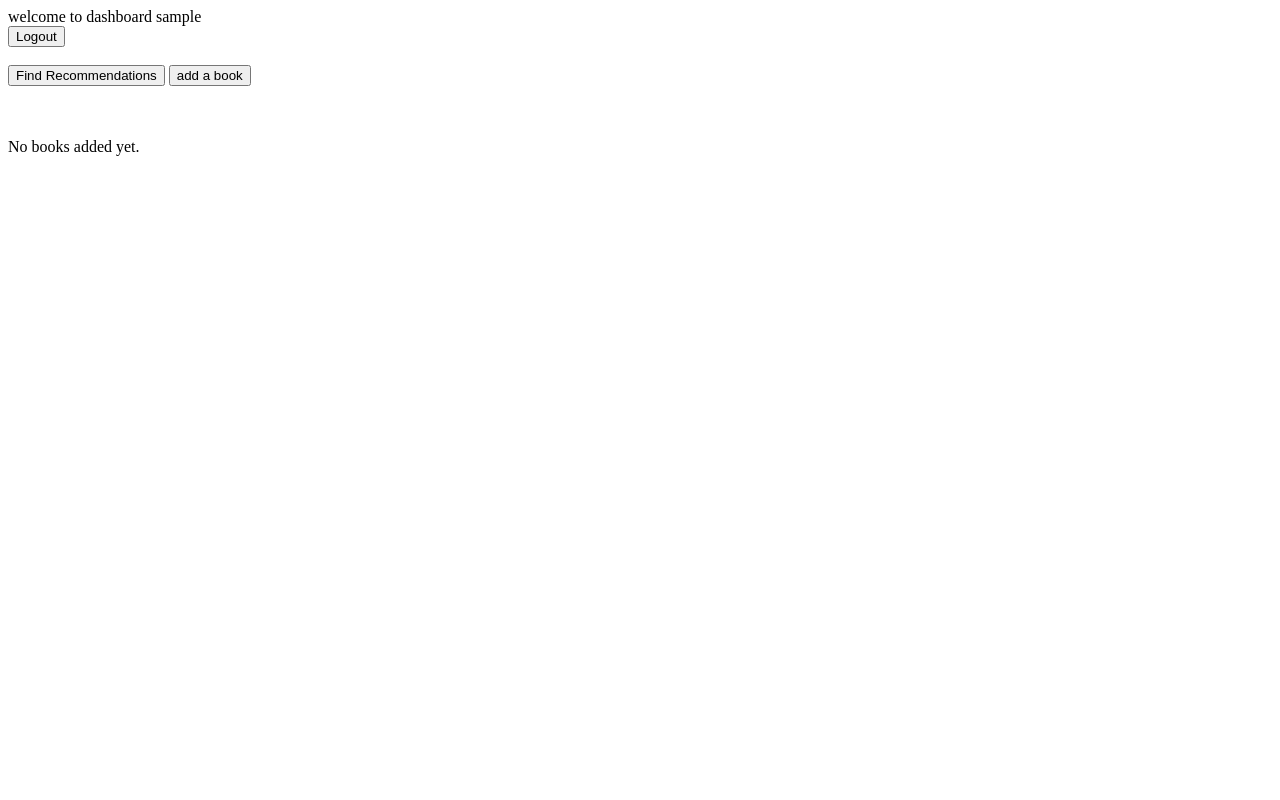
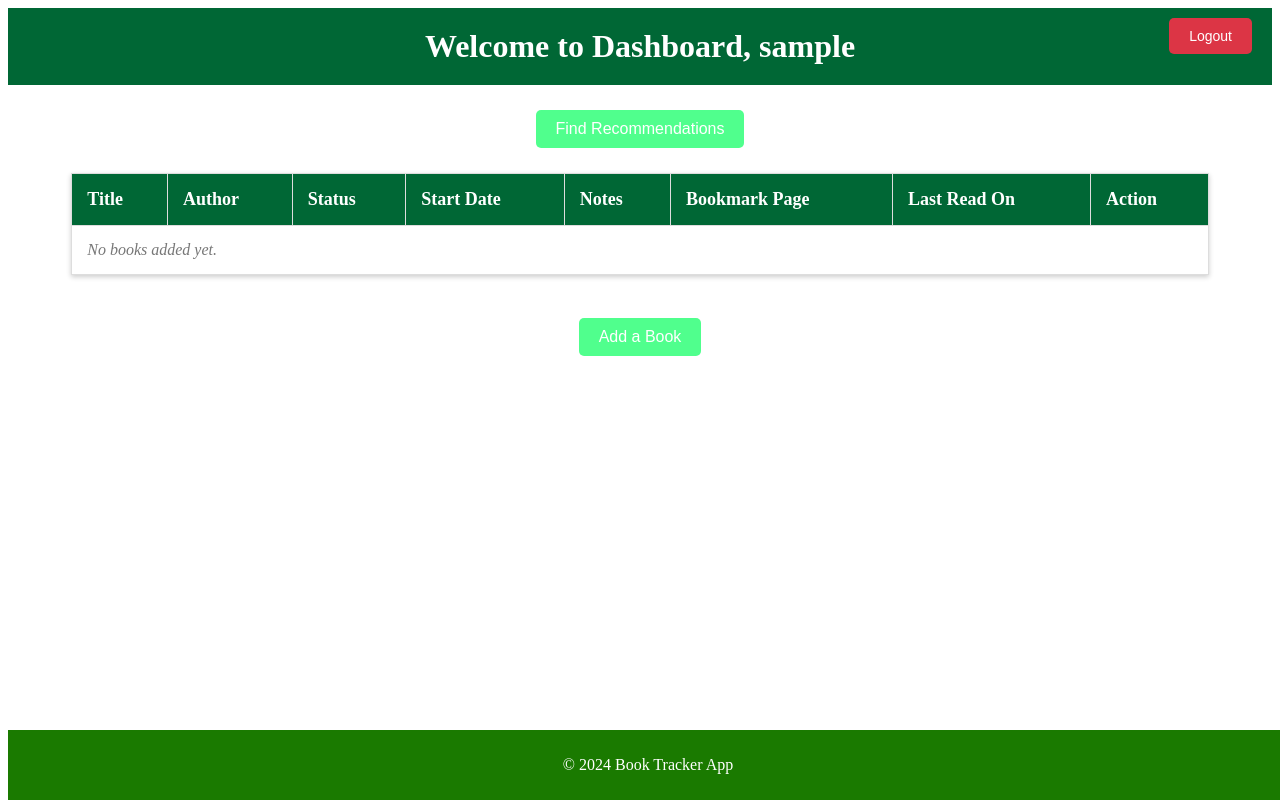
Before and after one commit to craxh21/Book_R-T, a Flask app: page /dashboard in a window 1280 px wide. Run offline with Flask 3, Linux system fonts and the light colour scheme; the visitor is signed in with stand-in values (Sample User, id 1); parts of the project's set-up code (start-up, migrations or seed data) failed here and were passed over.

Commit message:
Delete book. and dashboard styled

```diff
--- a/app.py
+++ b/app.py
@@ -23,7 +23,7 @@ db = SQLAlchemy(app)
 
 class Users(db.Model):
     id = db.Column(db.Integer, primary_key=True)
-    username = db.Column(db.String(80),  nullable=False)
+    username = db.Column(db.String(80),unique= True,  nullable=False)
     email = db.Column(db.String(100),unique= True, nullable=False)
     password = db.Column(db.String(50), nullable=False)
 
@@ -73,11 +73,11 @@ def register():
         # Add and commit the new user to the database
         db.session.add(entry)
         db.session.commit()
-        # Set session for the logged-in user, with username
+        # Set session variables for the logged-in user, with username
         session['user_id'] = entry.id
         session['user'] = username
-        # Redirect to the dashboard
-        return redirect(url_for('dashboard'))
+
+        return redirect(url_for('dashboard')) # Redirect to the dashboard
 
     return render_template('login.html')  #url_for('login') translates the endpoint name (the function name in your code) to its corresponding URL path.
 
@@ -210,6 +210,7 @@ def dashboard():
     # Format the book data to pass to the template
     books = [
         {
+            "id":user_book.id,
             "title": user_book.book.title,  # Access the related book's name
             "author": user_book.book.author,  # Access the related book's author
             "start_date": user_book.start_date,
@@ -235,16 +236,16 @@ def addBook():
         # Check if the book already exists in the Books table
         book = Books.query.filter_by(title=title, author=author).first()
 
-        if not book:
+        if not book:    #if book not in db than add it
             book = Books(title = title, author = author)
             db.session.add(book)
             db.session.commit()
 
-         # Retrieve the book_id from the Books table
+        # Retrieve the book_id from the Books table and user_id from the curr session
         book_id = book.id
+        user_id = session['user_id']
 
         # Check if the user already has this book in their dashboard
-        user_id = session['user_id']
         user_book = UserBooks.query.filter_by(user_id=user_id, book_id=book_id).first()
         if not user_book:
             # add entry in the USerBooks table
@@ -256,5 +257,16 @@ def addBook():
 
     return render_template('add_book.html')
 
+@app.route("/delete/<string:id>", methods = ['GET', 'POST'])
+def deleteBook(id):
+    if 'user' in session:
+        user_book = UserBooks.query.filter_by(id = id).first()
+        print("id is: ",id)
+        db.session.delete(user_book)
+        db.session.commit()
+    return redirect('/dashboard')
+
+
+
 if __name__ == '__main__':
     app.run(debug=True)
--- a/static/css/styles.css
+++ b/static/css/styles.css
@@ -9,3 +9,129 @@
     color: green;
     font-style: italic;
 }
+
+/* Dashboard Styles */
+
+/* Header */
+.dashboard-header {
+    background-color: #006735;
+    color: #fff;
+    padding: 20px;
+    text-align: center;
+    position: relative;
+}
+
+.dashboard-header h1 {
+    margin: 0;
+}
+
+/* Logout Button - Top Right */
+.dashboard-btn-logout {
+    position: absolute;
+    top: 10px;
+    right: 20px;
+    background-color: #dc3545;
+    color: white;
+    border: none;
+    padding: 10px 20px;
+    cursor: pointer;
+    border-radius: 5px;
+    font-size: 14px;
+}
+
+.dashboard-btn-logout:hover {
+    background-color: #c82333;
+}
+
+/* Container */
+.dashboard-container {
+    width: 90%;
+    margin: auto;
+    padding: 20px 0;
+}
+
+/* Top Actions (Find Recommendations) */
+.dashboard-actions-top {
+    text-align: center;
+    margin-bottom: 20px;
+}
+
+/* Action Buttons */
+.dashboard-actions, .dashboard-actions-top {
+    text-align: center;
+}
+
+.dashboard-btn {
+    background-color: #50ff8d;
+    color: white;
+    border: none;
+    padding: 10px 20px;
+    margin: 5px;
+    cursor: pointer;
+    border-radius: 5px;
+    font-size: 16px;
+    text-decoration: none;
+}
+
+.dashboard-btn:hover {
+    background-color: #0056b3;
+}
+
+/* Table */
+.dashboard-table {
+    width: 100%;
+    border-collapse: collapse;
+    margin: 20px 0;
+    background-color: #fff;
+    box-shadow: 0px 2px 5px rgba(0, 0, 0, 0.2);
+}
+
+.dashboard-table thead {
+    background-color: #006735;
+    color: white;
+}
+
+.dashboard-table th, .dashboard-table td {
+    padding: 15px;
+    text-align: left;
+    border: 1px solid #ddd;
+}
+
+.dashboard-table tr:nth-child(even) {
+    background-color: #f9f9f9;
+}
+
+.dashboard-table th {
+    font-size: 18px;
+}
+
+.dashboard-btn-delete {
+    background-color: #dc3545;
+    color: white;
+    border: none;
+    padding: 5px 10px;
+    cursor: pointer;
+    border-radius: 5px;
+    font-size: 14px;
+}
+
+.dashboard-btn-delete:hover {
+    background-color: #c82333;
+}
+
+.dashboard-no-books {
+    text-align: center;
+    font-style: italic;
+    color: #777;
+}
+
+/* Footer */
+.dashboard-footer {
+    text-align: center;
+    padding: 10px 0;
+    background-color: #1a7a00;
+    color: white;
+    position: fixed;
+    bottom: 0;
+    width: 100%;
+}
--- a/templates/dashboard.html
+++ b/templates/dashboard.html
@@ -3,26 +3,60 @@
 <head>
     <meta charset="UTF-8">
     <meta name="viewport" content="width=device-width, initial-scale=1.0">
-    <title>Document</title>
+    <title>Dashboard</title>
+    <link rel="stylesheet" href="{{ url_for('static',filename='css/styles.css')  }}">
 </head>
 <body>
-    welcome to dashboard {{username}}   <br>
-    <a href="/logout"><button >Logout</button></a> <br><br>
-    <button onclick="window.location.href='/recommendByGenres'">Find Recommendations</button>
+    <header class="dashboard-header">
+        <h1>Welcome to Dashboard, {{ username }}</h1>
+        <a href="/logout"><button class="dashboard-btn-logout">Logout</button></a>
+    </header>
 
-    <button onclick="window.location.href='/addBook'">add a book</button>
+    <div class="dashboard-container">
+        <div class="dashboard-actions-top">
+            <button class="dashboard-btn" onclick="window.location.href='/recommendByGenres'">Find Recommendations</button>
+        </div>
+
+        <table class="dashboard-table">
+            <thead>
+                <tr>
+                    <th>Title</th>
+                    <th>Author</th>
+                    <th>Status</th>
+                    <th>Start Date</th>
+                    <th>Notes</th>
+                    <th>Bookmark Page</th>
+                    <th>Last Read On</th>
+                    <th>Action</th>
+                </tr>
+            </thead>
+            <tbody>
+                {% for book in books %}
+                <tr>
+                    <td>{{ book.title }}</td>
+                    <td>{{ book.author }}</td>
+                    <td>{{ book.status }}</td>
+                    <td>{{ book.start_date }}</td>
+                    <td>{{ book.notes }}</td>
+                    <td>{{ book.bookmark_page_no }}</td>
+                    <td>{{ book.last_read_datetime }}</td>
+                    <td><a href="/delete/{{ book.id }}"><button class="dashboard-btn-delete">Del</button></a></td>
+                </tr>
+                {% else %}
+                <tr>
+                    <td colspan="8" class="dashboard-no-books">No books added yet.</td>
+                </tr>
+                {% endfor %}
+            </tbody>
+        </table>
+        <br>
+        <div class="dashboard-actions">
+           <button class="dashboard-btn" onclick="window.location.href='/addBook'">Add a Book</button>
+        </div>
+    </div>
     <br><br><br>
-
-    {% for book in books %}
-    <div>
-        <h3>{{ book.title }}</h3>
-        <p>Author: {{ book.author }}</p>
-        <p>Status: {{ book.status }}</p>
-        <p>Start Date: {{ book.start_date }}</p>
-        <p>Notes: {{ book.notes }}</p>
-    </div>
-    {% else %}
-        <p>No books added yet.</p>
-    {% endfor %}
+    <footer class="dashboard-footer">
+        <p>© 2024 Book Tracker App</p>
+    </footer>
 </body>
 </html>
```
